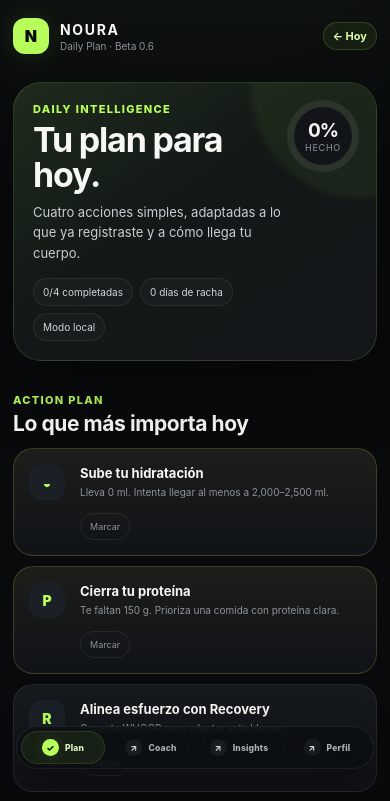
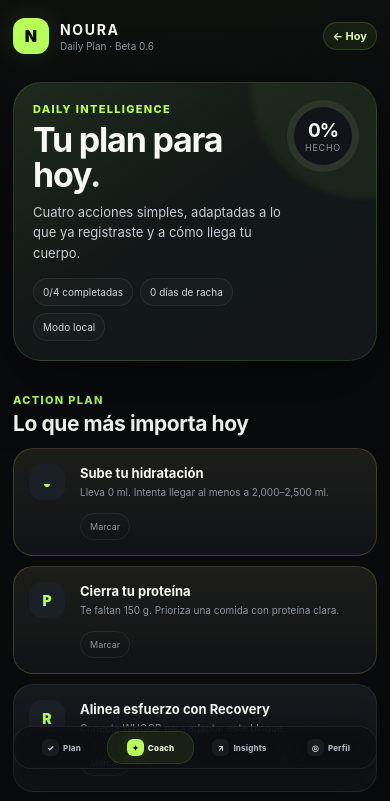
Before and after one commit to itsdjjohn/noura-telegram, a Next.js app: page /plan in a window 390 px wide. Shown: the top 801 px of the page. Built offline with nearby package versions, Linux system fonts and the light colour scheme; no server answers.

Commit message:
Polish NOURA navigation and add Coach/Profile quick actions

```diff
--- a/app/navigation.css
+++ b/app/navigation.css
@@ -1,46 +1,18 @@
-/* NOURA Beta 0.6 — Premium mobile navigation */
-:root{--nav-bg:rgba(13,16,19,.88);--nav-line:rgba(255,255,255,.09);--nav-green:#b8ff5c}
+/* NOURA Beta 0.7 — Premium mobile navigation */
+:root{--nav-bg:rgba(13,16,19,.9);--nav-line:rgba(255,255,255,.09);--nav-green:#b8ff5c}
 
-/* Main bottom navigation */
 .tabs{bottom:max(10px,env(safe-area-inset-bottom));width:min(calc(100% - 22px),720px);z-index:60}
-.premium-tabs{position:relative;overflow:visible;padding:7px 8px 8px;background:linear-gradient(180deg,rgba(24,28,33,.91),rgba(12,15,18,.95));backdrop-filter:blur(28px) saturate(1.35);-webkit-backdrop-filter:blur(28px) saturate(1.35);border:1px solid var(--nav-line);border-radius:25px;box-shadow:0 20px 60px rgba(0,0,0,.48),inset 0 1px 0 rgba(255,255,255,.045);grid-template-columns:repeat(4,1fr);gap:5px}
+.premium-tabs{position:relative;overflow:visible;padding:7px 8px 8px;background:linear-gradient(180deg,rgba(24,28,33,.93),rgba(12,15,18,.97));backdrop-filter:blur(30px) saturate(1.4);-webkit-backdrop-filter:blur(30px) saturate(1.4);border:1px solid var(--nav-line);border-radius:25px;box-shadow:0 20px 60px rgba(0,0,0,.48),inset 0 1px 0 rgba(255,255,255,.045);grid-template-columns:repeat(4,1fr);gap:5px}
 .premium-tabs:before{content:"";position:absolute;left:18%;right:18%;top:-1px;height:1px;background:linear-gradient(90deg,transparent,rgba(184,255,92,.32),transparent);opacity:.75}
 .tab{position:relative;min-height:54px;border-radius:18px;padding:7px 6px 6px;gap:3px;transition:transform .24s cubic-bezier(.22,.8,.2,1),background .24s ease,color .24s ease,box-shadow .24s ease}
-.tab span{font-size:18px;line-height:1;transform:translateY(1px);transition:transform .24s cubic-bezier(.22,.8,.2,1),color .24s ease,text-shadow .24s ease}
-.tab small{font-size:9px;font-weight:760;letter-spacing:.015em;transition:color .24s ease}
-.tab:hover{color:#d8dde2;background:rgba(255,255,255,.028)}
-.tab:active{transform:scale(.95)}
-.tab.active{background:linear-gradient(180deg,rgba(255,255,255,.07),rgba(255,255,255,.035));color:#fff;box-shadow:inset 0 1px 0 rgba(255,255,255,.04)}
-.tab.active:after{content:"";position:absolute;bottom:4px;left:50%;width:18px;height:2px;border-radius:999px;background:var(--nav-green);transform:translateX(-50%);box-shadow:0 0 12px rgba(184,255,92,.5)}
-.tab.active span{color:var(--nav-green);transform:translateY(-1px) scale(1.08);text-shadow:0 0 16px rgba(184,255,92,.22)}
-.tab.active small{color:#eef7e5}
+.tab span{font-size:18px;line-height:1;transform:translateY(1px);transition:transform .24s cubic-bezier(.22,.8,.2,1),color .24s ease,text-shadow .24s ease}.tab small{font-size:9px;font-weight:760;letter-spacing:.015em;transition:color .24s ease}.tab:hover{color:#d8dde2;background:rgba(255,255,255,.028)}.tab:active{transform:scale(.95)}.tab.active{background:linear-gradient(180deg,rgba(255,255,255,.07),rgba(255,255,255,.035));color:#fff;box-shadow:inset 0 1px 0 rgba(255,255,255,.04)}.tab.active:after{content:"";position:absolute;bottom:4px;left:50%;width:18px;height:2px;border-radius:999px;background:var(--nav-green);transform:translateX(-50%);box-shadow:0 0 12px rgba(184,255,92,.5)}.tab.active span{color:var(--nav-green);transform:translateY(-1px) scale(1.08);text-shadow:0 0 16px rgba(184,255,92,.22)}.tab.active small{color:#eef7e5}
 
-/* Plan + Insights become an integrated secondary dock */
-.noura-launchers{position:fixed;left:50%;right:auto;bottom:calc(max(10px,env(safe-area-inset-bottom)) + 72px);z-index:59;transform:translateX(-50%);display:flex;flex-direction:row;align-items:center;justify-content:center;gap:6px;padding:5px;background:rgba(12,15,18,.82);backdrop-filter:blur(24px) saturate(1.25);-webkit-backdrop-filter:blur(24px) saturate(1.25);border:1px solid rgba(255,255,255,.075);border-radius:999px;box-shadow:0 14px 40px rgba(0,0,0,.35)}
-.insights-launcher{position:relative;display:flex;align-items:center;justify-content:center;gap:7px;min-width:92px;padding:8px 12px;border-radius:999px;background:transparent;border:1px solid transparent;box-shadow:none;color:#abb2b9;font-size:9px;font-weight:820;letter-spacing:.025em;transition:transform .22s cubic-bezier(.22,.8,.2,1),background .22s ease,color .22s ease,border-color .22s ease}
-.insights-launcher:before{display:grid;place-items:center;width:18px;height:18px;border-radius:50%;background:rgba(255,255,255,.055);color:#cbd1d6;font-size:10px;transition:background .22s ease,color .22s ease,transform .22s ease}
-.plan-launcher{background:rgba(184,255,92,.07);border-color:rgba(184,255,92,.12);color:#e1f7c7}
-.plan-launcher:before{background:var(--nav-green);color:#090c0d;box-shadow:0 0 16px rgba(184,255,92,.16)}
-.insights-launcher:hover{transform:translateY(-1px);background:rgba(255,255,255,.045);border-color:rgba(255,255,255,.08);color:#fff}
-.insights-launcher:active{transform:scale(.96)}
-.insights-launcher:hover:before{transform:scale(1.05)}
+/* Context dock: Plan / Coach / Insights / Profile */
+.noura-launchers{position:fixed;left:50%;right:auto;bottom:calc(max(10px,env(safe-area-inset-bottom)) + 73px);z-index:59;transform:translateX(-50%);display:grid;grid-template-columns:repeat(4,1fr);align-items:center;gap:3px;width:min(calc(100% - 34px),430px);padding:5px;background:rgba(12,15,18,.84);backdrop-filter:blur(26px) saturate(1.3);-webkit-backdrop-filter:blur(26px) saturate(1.3);border:1px solid rgba(255,255,255,.075);border-radius:20px;box-shadow:0 14px 40px rgba(0,0,0,.35)}
+.insights-launcher{position:relative;display:flex;align-items:center;justify-content:center;gap:6px;min-width:0;padding:8px 7px;border-radius:15px;background:transparent;border:1px solid transparent;box-shadow:none;color:#abb2b9;font-size:8.5px;font-weight:820;letter-spacing:.018em;transition:transform .22s cubic-bezier(.22,.8,.2,1),background .22s ease,color .22s ease,border-color .22s ease}.insights-launcher span{white-space:nowrap}.insights-launcher:before{content:"↗";display:grid;place-items:center;width:18px;height:18px;border-radius:7px;background:rgba(255,255,255,.055);color:#cbd1d6;font-size:9px;transition:background .22s ease,color .22s ease,transform .22s ease}.plan-launcher:before{content:"✓"}.coach-launcher:before{content:"✦"}.profile-launcher:before{content:"◎"}.coach-launcher{background:rgba(184,255,92,.075);border-color:rgba(184,255,92,.12);color:#ecffd8}.coach-launcher:before{background:var(--nav-green);color:#090c0d;box-shadow:0 0 16px rgba(184,255,92,.14)}.insights-launcher:hover{transform:translateY(-1px);background:rgba(255,255,255,.045);border-color:rgba(255,255,255,.08);color:#fff}.insights-launcher:active{transform:scale(.96)}.insights-launcher:hover:before{transform:scale(1.05)}
 
-/* Reserve enough content space for the two-level nav */
-.app-shell{padding-bottom:154px}
+.app-shell{padding-bottom:156px}
 
-@media(max-width:430px){
- .tabs{width:calc(100% - 18px);bottom:max(8px,env(safe-area-inset-bottom))}
- .premium-tabs{border-radius:23px;padding:6px 7px 7px;gap:3px}
- .tab{min-height:51px;border-radius:16px;padding:6px 4px}
- .tab span{font-size:17px}.tab small{font-size:8.5px}
- .noura-launchers{bottom:calc(max(8px,env(safe-area-inset-bottom)) + 67px);gap:4px;padding:4px}
- .insights-launcher{min-width:84px;padding:7px 10px;font-size:8.5px;gap:6px}
- .insights-launcher:before{width:17px;height:17px;font-size:9px}
- .app-shell{padding-bottom:146px}
-}
-
-@supports(padding:max(0px)){
- .premium-tabs{padding-bottom:max(8px,calc(env(safe-area-inset-bottom)*.12 + 7px))}
-}
-
+@media(max-width:430px){.tabs{width:calc(100% - 18px);bottom:max(8px,env(safe-area-inset-bottom))}.premium-tabs{border-radius:23px;padding:6px 7px 7px;gap:3px}.tab{min-height:51px;border-radius:16px;padding:6px 4px}.tab span{font-size:17px}.tab small{font-size:8.5px}.noura-launchers{bottom:calc(max(8px,env(safe-area-inset-bottom)) + 67px);width:calc(100% - 26px);gap:2px;padding:4px;border-radius:18px}.insights-launcher{padding:7px 4px;font-size:8px;gap:4px}.insights-launcher:before{width:17px;height:17px;font-size:8px;border-radius:6px}.app-shell{padding-bottom:148px}}
+@supports(padding:max(0px)){.premium-tabs{padding-bottom:max(8px,calc(env(safe-area-inset-bottom)*.12 + 7px))}}
 @media(prefers-reduced-motion:reduce){.tab,.tab span,.insights-launcher,.insights-launcher:before{transition:none}}
```
